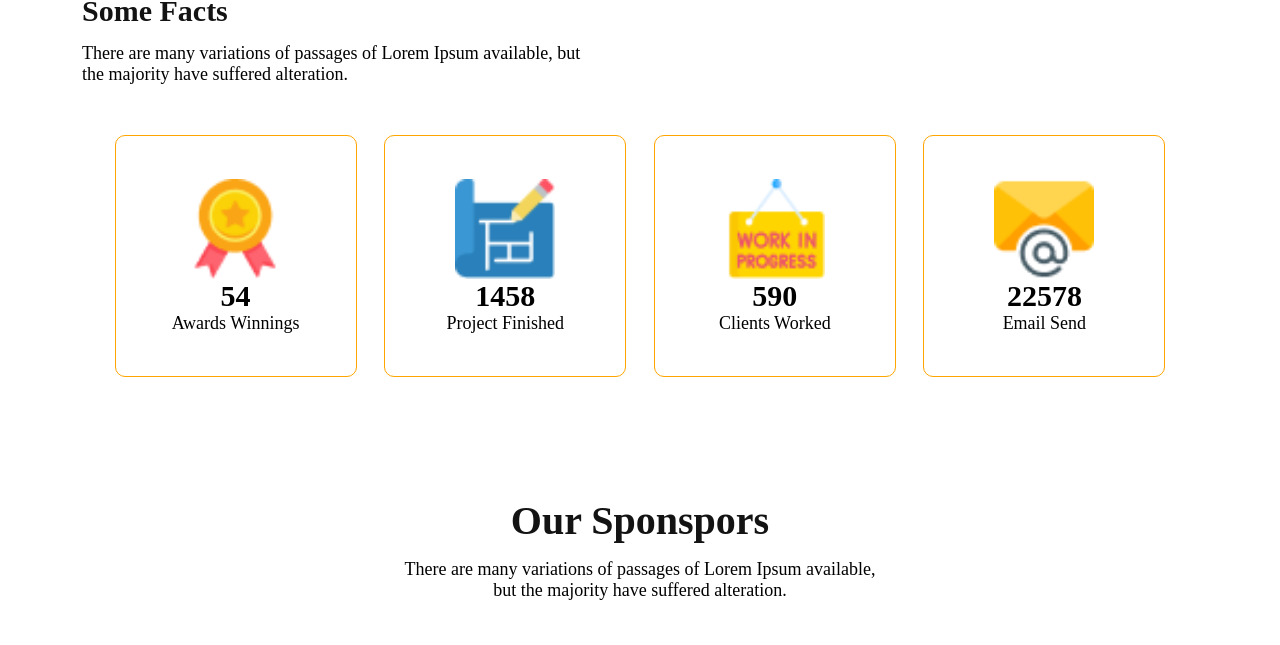
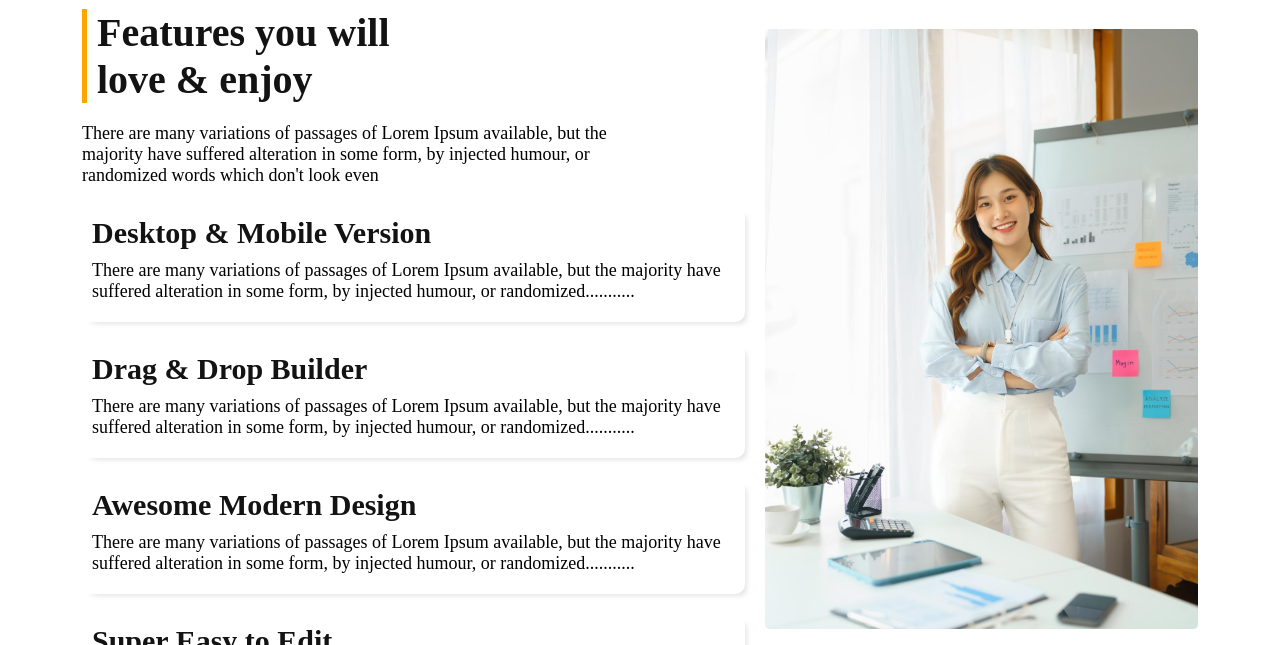
Before and after one commit to Pervejhasan/Assignment-2, a plain HTML site: page index.html in a window 1280 px wide. Shown: the part 1722-2367 px from the top of the page. Drawn offline with Linux system fonts and the light colour scheme; files whose address does not match are found by name.

Commit message:
main part part complete

```diff
--- a/index.html
+++ b/index.html
@@ -21,13 +21,9 @@
       </section>
     </header>
     <!-- header end -->
-
     <!-- main start -->
-
-
     <main>
         <section class="py-5  bg-header">
-
   <div class="container">
       <div class="text-center">
           <h1 class="fw-bolder my-2 fs-3  text-dark">
@@ -39,7 +35,6 @@
             some form, by injected humour, or randomised words which don't look
             even.
           </p>
-
             <button
               class="btn btn-bg b-0 rounded-5 text-white fw-bold c-pointer my-3">
               Explore More
@@ -53,16 +48,10 @@
             class="w-100 py-5"
           />
         </div>
-
   </div>
-
-
         </section>
-
-
   <section class="py-5">
   <div class="container team-section d-flex justify-space-between align-center p-1">
-
       <div class="teams">
           <div class="team">
           <img src="./images/team1.png" alt="" >
@@ -77,8 +66,6 @@
               <img src="./images/team4.png" alt="">
           </div>
       </div>
-
-
       <div class="team-description my-3">
   <h2 class="fw-bold my-2 fs-2"> <span class="text-light-gray"> Quick list </span> of Our <br> <span class="text-orange">Features</span></h2>
   <p class="fs-1">There are many variations of passages of Lorem Ipsum available,
@@ -89,21 +76,56 @@
       Explore More
     </button>
       </div>
-
   </div>
   </section>
+<!-- Features you will love & enjoy -->
 
-
-
-
-
-
+<section class="py-5 mt-3">
+<div class="container d-flex justify-space-between features-part">
+<!-- ============================================= -->
+<div>
+<div>
+    <h1 class="fw-bolder fs-3 text-dark b-left mb-2">Features you will <br> love & enjoy</h1>
+    <p class="my-2 fs-1">There are many variations of passages of Lorem Ipsum available, but the <br>
+        majority have suffered alteration in some form, by injected humour, or <br>
+        randomized words which don't look even</p>
+</div>
+<div class="mt-2 features-part-card">
+<h3 class="fs-2 text-dark">Desktop & Mobile Version</h3>
+<p class="my-2 fs-1">There are many variations of passages of Lorem Ipsum available,
+    but the majority have suffered alteration in some form, by
+    injected humour, or randomized...........</p>
+</div>
+<div class="mt-2 features-part-card">
+    <h3 class="fs-2 text-dark">Drag & Drop Builder</h3>
+    <p class="my-2 fs-1">There are many variations of passages of Lorem Ipsum available,
+        but the majority have suffered alteration in some form, by
+        injected humour, or randomized...........</p>
+    </div>
+<div class="mt-2 features-part-card">
+    <h3 class="fs-2 text-dark">Awesome Modern Design</h3>
+<p class="my-2 fs-1">There are many variations of passages of Lorem Ipsum available,
+    but the majority have suffered alteration in some form, by
+    injected humour, or randomized...........</p>
+</div>
+<div class="mt-2 features-part-card">
+    <h3 class="fs-2 text-dark">Super Easy to Edit</h3>
+<p class="my-2 fs-1">There are many variations of passages of Lorem Ipsum available,
+    but the majority have suffered alteration in some form, by
+    injected humour, or randomized...........</p>
+</div>
+</div>
+<!-- ============================= -->
+<div>
+<img src="./images/architect.png" alt="architect-image" class="mt-2">
+</div>
+</div>
+</section>
   <section class="py-5">
   <div class="container">
       <h2 class="text-dark fw-bolder fs-2 my-3">Some Facts</h2>
       <p class="fs-1   mb-2">There are many variations of passages of Lorem Ipsum available, but <br> the majority have suffered alteration.</p>
   </div>
-
   <div class="container d-flex justify-center mt-3 p-2 justify-evenly card-container">
   <div class="card">
       <img src="./images/icons/ribon.png" alt="" class="card-img-size">
@@ -125,61 +147,27 @@
       <h4 class="fw-bold fs-2">22578</h4>
       <p class="fs-1">Email Send</p>
   </div>
-
-
-
   </div>
-
-
   </section>
-
-
-
-
-
   <section class="py-5 mt-3">
-
 <div class="container">
-
-
     <div class="text-center mt-3">
         <h1 class="text-dark fs-3 fw-bolder my-3">Our Sponspors</h1>
         <p class="fs-1 my-3">There are many variations of passages of Lorem Ipsum available,<br> but
             the majority have suffered alteration.</p>
     </div>
-
     <div class="d-flex justify-center align-center justify-space-between mt-3 py-5  Sponspors-container">
-
     <div><img src="./images//sponsors/spotify.png" alt="spotify-image" class="c-pointer"></div>
     <div><img src="./images/sponsors/amazon.png" alt="amazon-image"  class="c-pointer"></div>
     <div><img src="./images/sponsors/google.png" alt="google-image"  class="c-pointer"></div>
     <div><img src="./images/sponsors/telerama.png" alt="telegram-image"  class="c-pointer"></div>
     <div><img src="./images/sponsors/figma.png" alt="figma-image"  class="c-pointer"></div>
-
-
-
     </div>
-
-
-
 </div>
-
-
-
-
-
   </section>
-
-
-
-
-
-
 <!-- bonus part add -->
-
 <section class="py-5 mt-3 mb-2">
 <div class="container">
-
     <div class="join-team">
        <div class="team-img ">
        <div class="text-center pt-70">
@@ -188,38 +176,11 @@
        </div>
        </div>
     </div>
-
-
 </div>
 </section>
-
-
-
-
-
-
-
-
-
-
-
-
-
-
       </main>
-
       <!-- main end -->
-
-
-
-
-
-
-
-
-
     <!-- footer start -->
-
     <footer class="bg-pink container rounded-5">
       <p class="text-center p-2">
         All rights reserved copyright&copy;2023 startup landing page design
--- a/style/style.css
+++ b/style/style.css
@@ -243,6 +243,23 @@
 .Sponspors-container > div > img:hover {
   filter: grayscale(0%);
 }
+
+.b-left {
+  border-left: 5px solid orange;
+  padding-left: 10px;
+}
+
+.features-part {
+  gap: 20px;
+}
+.features-part > div > img {
+  height: 600px;
+}
+.features-part-card {
+  border-radius: 10px;
+  box-shadow: 5px 5px 5px -3px rgba(0, 0, 0, 0.1);
+  padding: 10px;
+}
 /* media query */
 @media screen and (max-width: 576px) {
   .navbar {
@@ -297,4 +314,8 @@
     border-radius: 10px;
     filter: grayscale(100%);
   }
+  .features-part {
+    display: flex;
+    flex-direction: column;
+  }
 }
```
